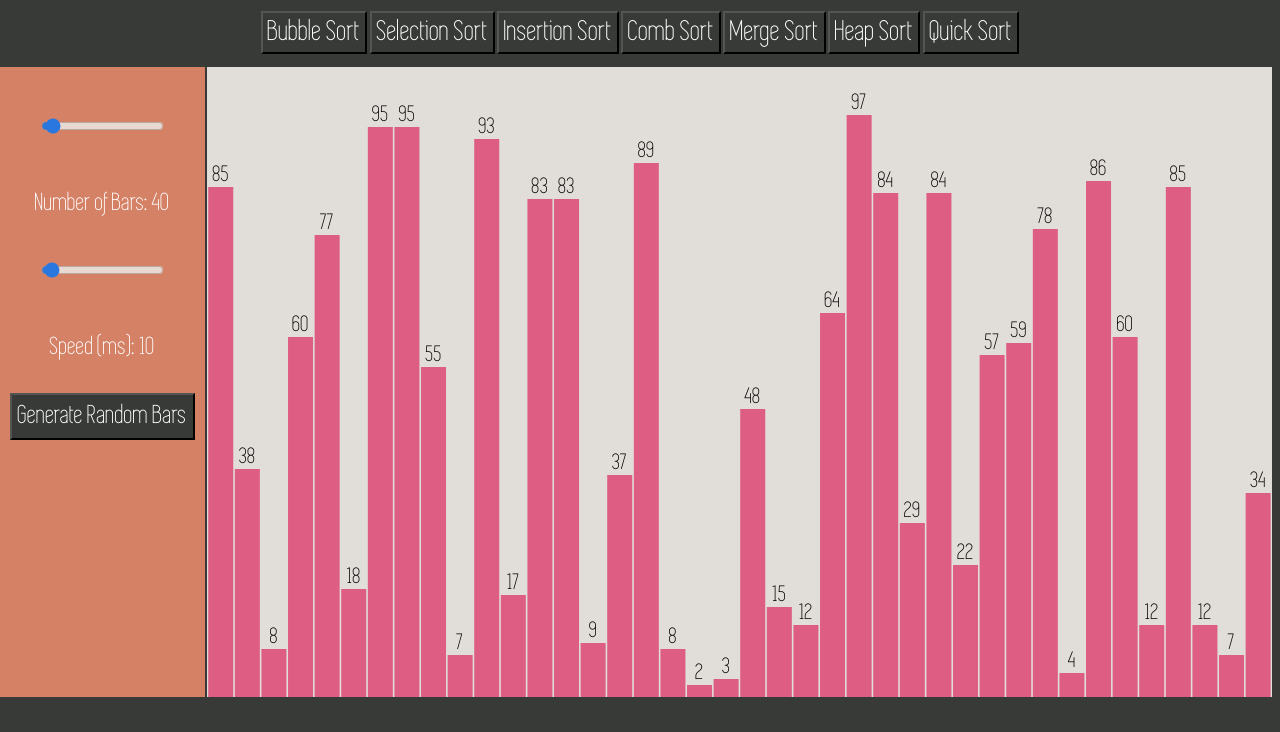
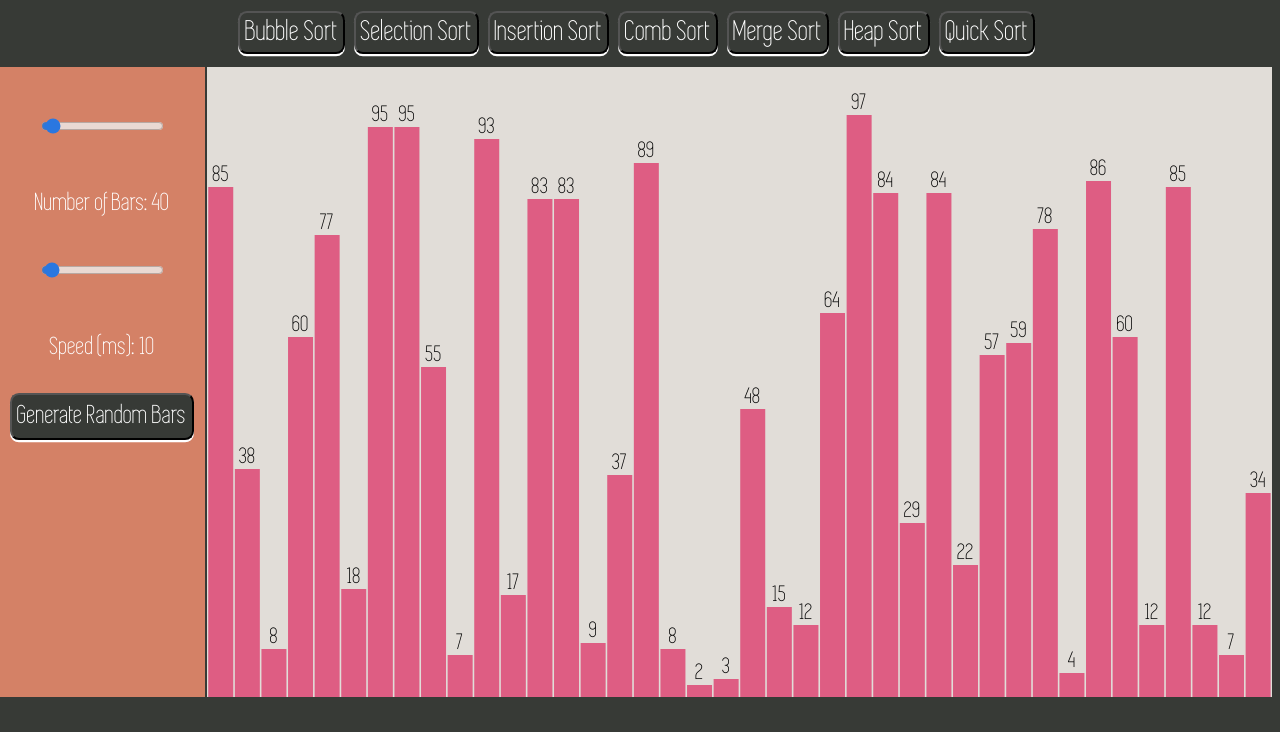
Before and after one commit to brandonktran/Sorting_Algorithms_Visualizer, a plain HTML site: page index.html in a window 1280 px wide. Shown: the part 68-800 px from the top of the page. Drawn offline with nearby package versions, Linux system fonts and the light colour scheme.

Commit message:
styled buttons

```diff
--- a/src/styles.css
+++ b/src/styles.css
@@ -68,10 +68,19 @@ body {
 	color: white;
 	background-color: #373a36;
 	cursor: pointer;
+	border-radius: 0.7vw;
+	margin-right: 0.5%;
+  box-shadow: 0vw 0.18vw white;
 }
 
 .button[disabled] {
 	color: grey;
+}
+
+.button:active {
+	transform: translatex(0.18vw);
+	transform: translatey(0.18vw);
+	box-shadow: 0vw 0.1vw  rgb(230, 229, 229);
 }
 
 .button:hover {
--- a/src/styles2.css
+++ b/src/styles2.css
@@ -69,11 +69,20 @@ body {
 	margin-bottom: 1%;
 	color: white;
 	background-color: #373a36;
-	cursor: pointer;
+  cursor: pointer;
+	border-radius: 0.7vw;
+	margin-right: 0.5%;
+  box-shadow: 0vw 0.18vw white;
 }
 
 .button[disabled] {
 	color: grey;
+}
+
+.button:active {
+	transform: translatex(0.18vw);
+	transform: translatey(0.18vw);
+	box-shadow: 0vw 0.1vw  rgb(230, 229, 229);
 }
 
 .button:hover {
```
